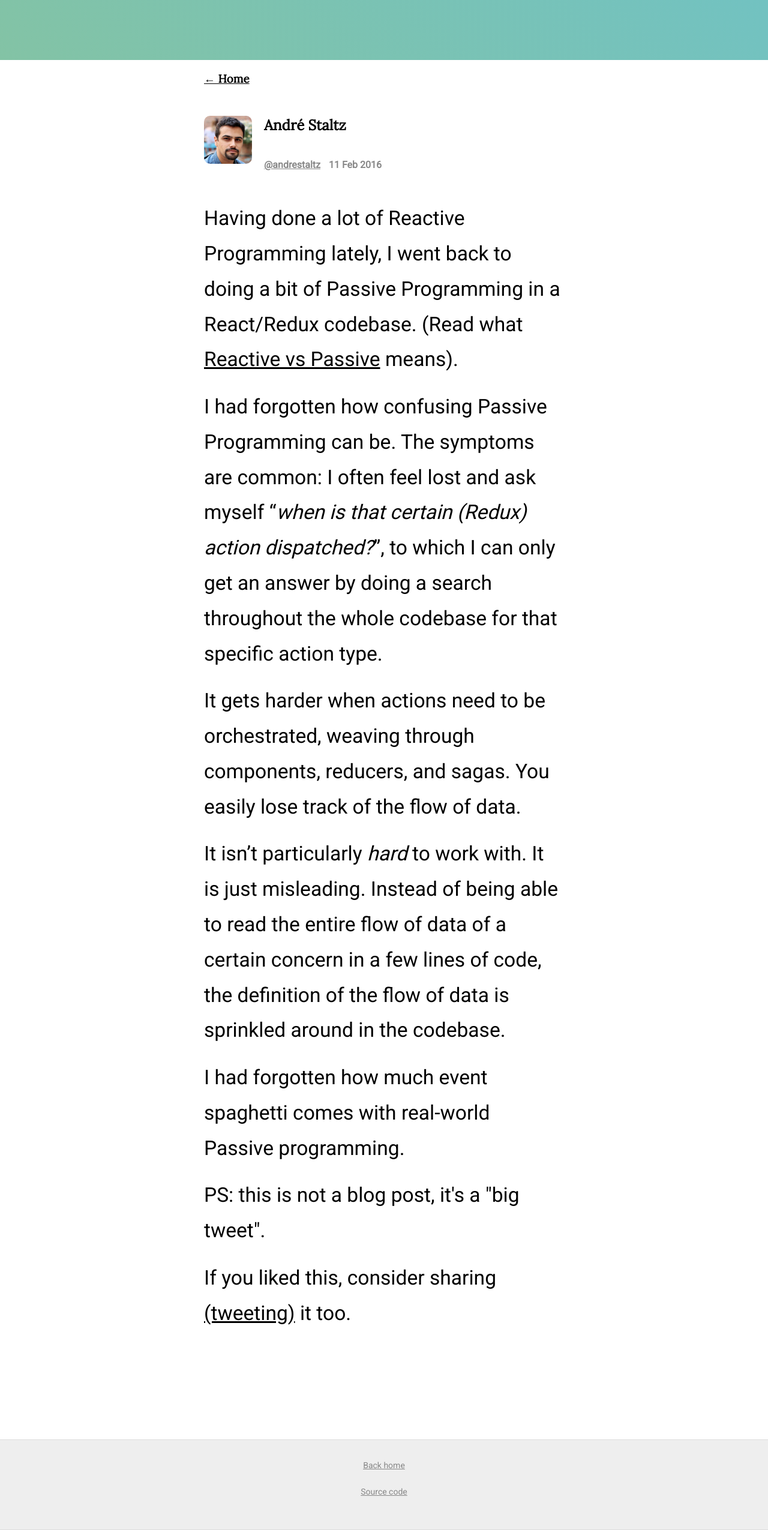
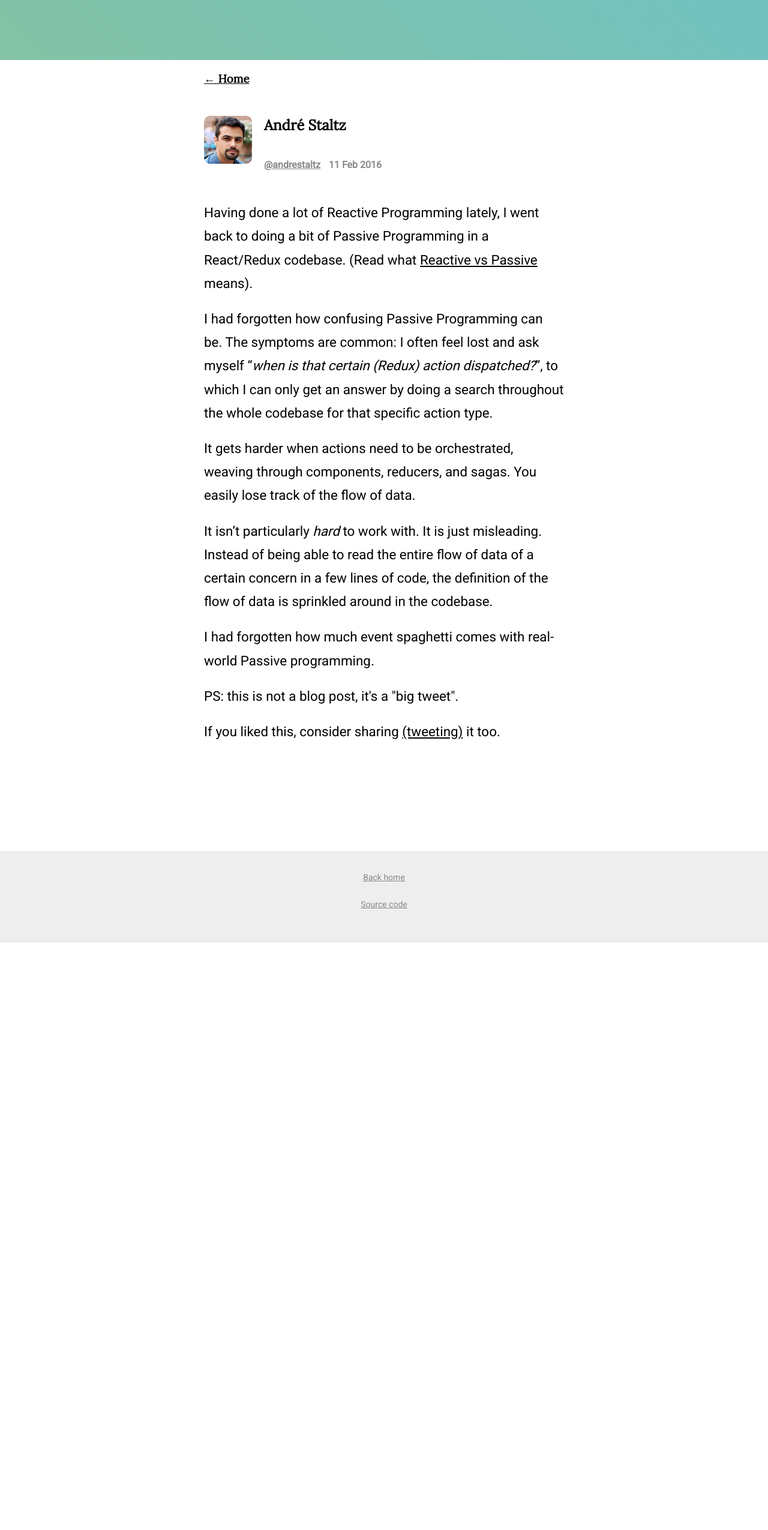
Before and after one commit to staltz/staltz.com, a Jekyll site: the page built from _posts/2016-02-11-on-passive-programming.md, in a window 1280 px wide. Shown: the whole page at 60% size. Built offline with Jekyll 4.4.1, drawn with Linux system fonts in a browser that asks for light colours; nearby versions of some CDN libraries; after the commit the page ends 1570 px from its top, so only the background shows below that.

Commit message:
Fix css font size for big tweets

```diff
--- a/css/main.css
+++ b/css/main.css
@@ -196,7 +196,7 @@ a.name-title:hover {
 }
 
 .big-tweet-body p {
-    font-size: 2.1rem;
+    font-size: 1.4rem;
 }
 .big-tweet-body pre {
     font-size: 1.6rem;
```
